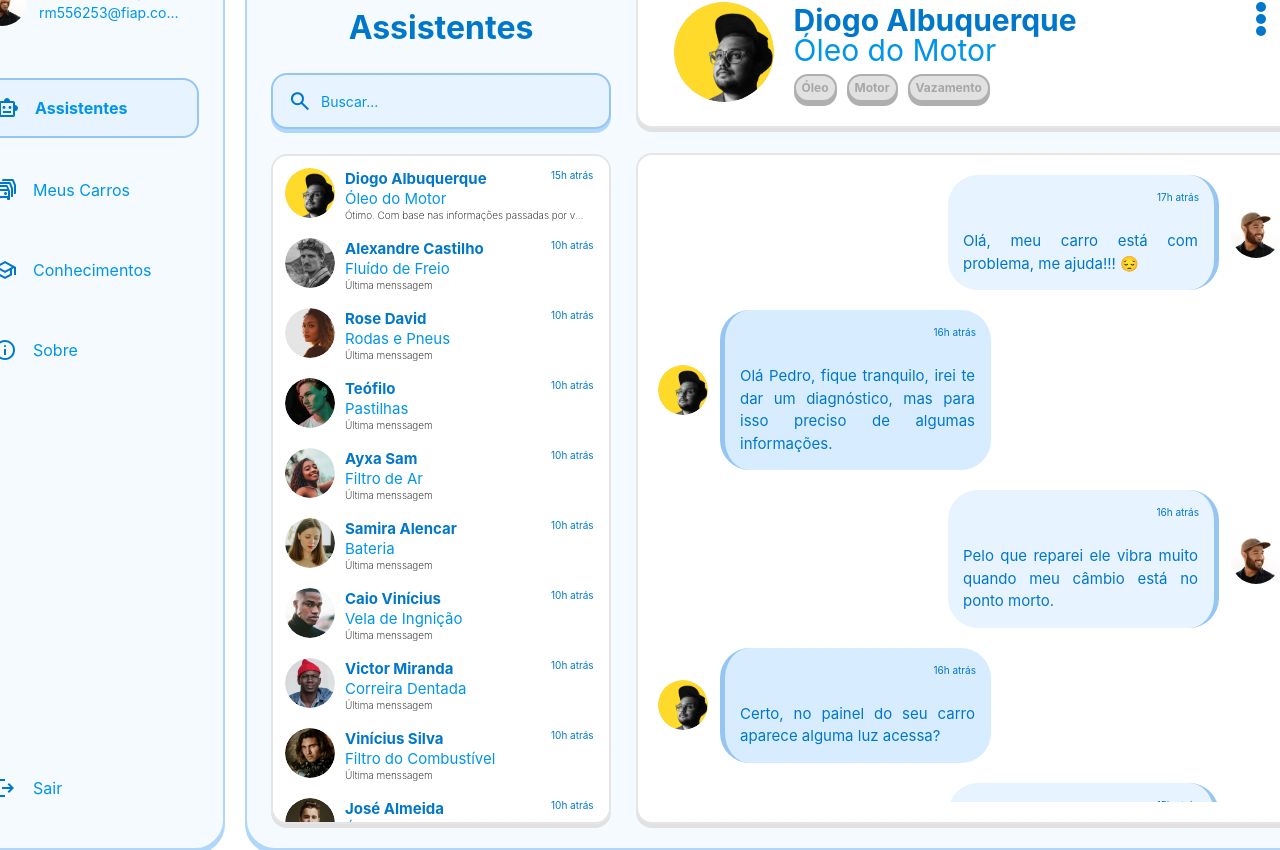
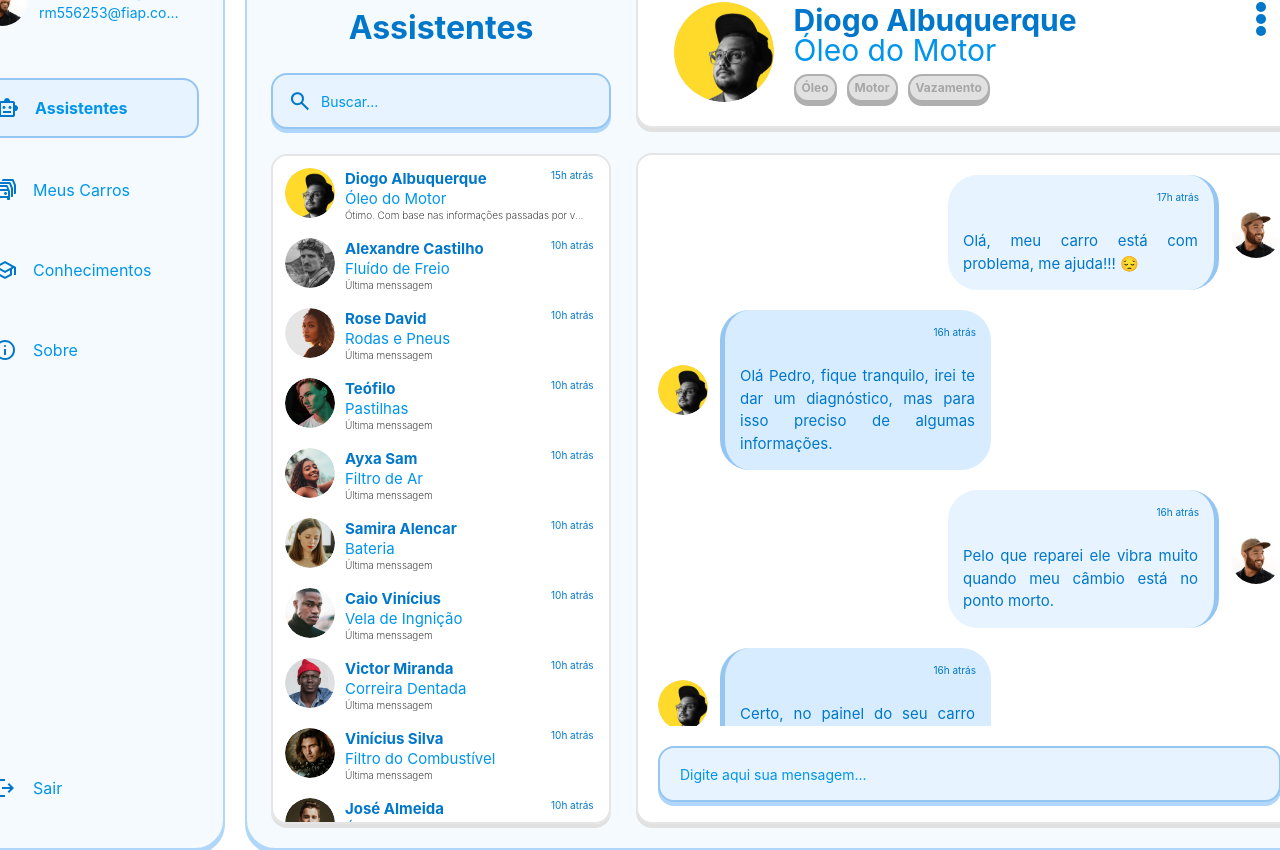
Before and after one commit to LELE-REPAIRS/lele-repairs-react, a React (Vite) app: page /assistentes in a window 1280 px wide. Shown: the top 850 px of the page. Built offline with nearby package versions, Linux system fonts and the light colour scheme.

Commit message:
Inserção do `Input` para encaminhar menssagem.

```diff
--- a/src/routes/Assistentes/index.tsx
+++ b/src/routes/Assistentes/index.tsx
@@ -67,6 +67,9 @@ function Assistentes() {
                 <MessageOther menssagem={"Ótimo! Com base nas informações passadas por você, consegui identificar que seu carro pode estar com o óleo do motor vencido. A vibração que você sente acontece por atrito entre os pistões, anéis aumentam considerávelmente."} tempo={"15h atrás"} avatar={"/bot-1.svg"}/>
                 <MessageOther menssagem={"Vou gerar a Ordem de Serviço para você se direcionar a oficina mais próxima de sua localização. Solicito que aguarde que em alguns instantes te encaminho mais informações! 😉"} tempo={"15h atrás"} avatar={"/bot-1.svg"}/>
               </div>
+              <form className="flex-col justify-center items-start gap-2.5 inline-flex">
+                <Input classname={'w-[623px] h-14 p-4 pl-5 font-normal text-sm box-border rounded-2xl border-2 border-color_7 bg-color_3 focus:outline-color_9 drop-shadow-row placeholder-color_9 text-color_9'} type="text" placeholder="Digite aqui sua mensagem..." name={"txtMenssagem"} id={'menssagem'} required={false}/>
+              </form>
             </div>
           </section>
         </main>
```
